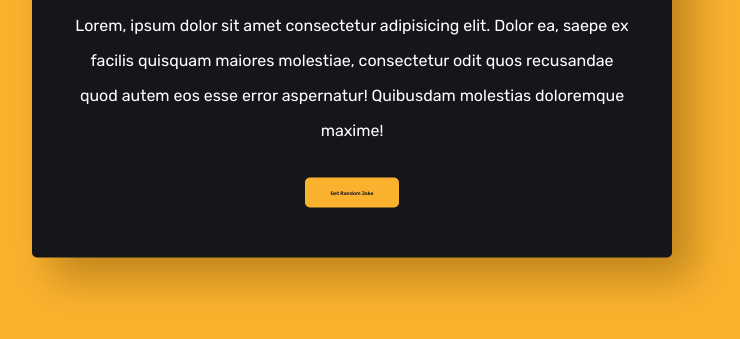
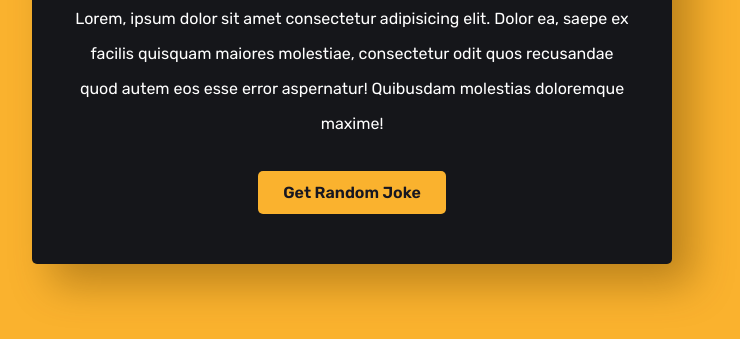
Before and after one commit to Asroyx/js-random-joke-generator, a plain HTML site: page index.html in a window 1280 px wide. Shown: the part 367-706 px from the top of the page, without its empty margins (288-1028 px from the left). Drawn offline with Linux system fonts and the light colour scheme.

Commit message:
Fix button text size

```diff
--- a/style.css
+++ b/style.css
@@ -40,7 +40,7 @@ button {
   background-color: #fab22e;
   border: none;
   padding: 5px;
-  font-size: 5px;
+  font-size: 16px;
   color: #171721;
   font-weight: 600;
   padding: 12px 25px;
```
